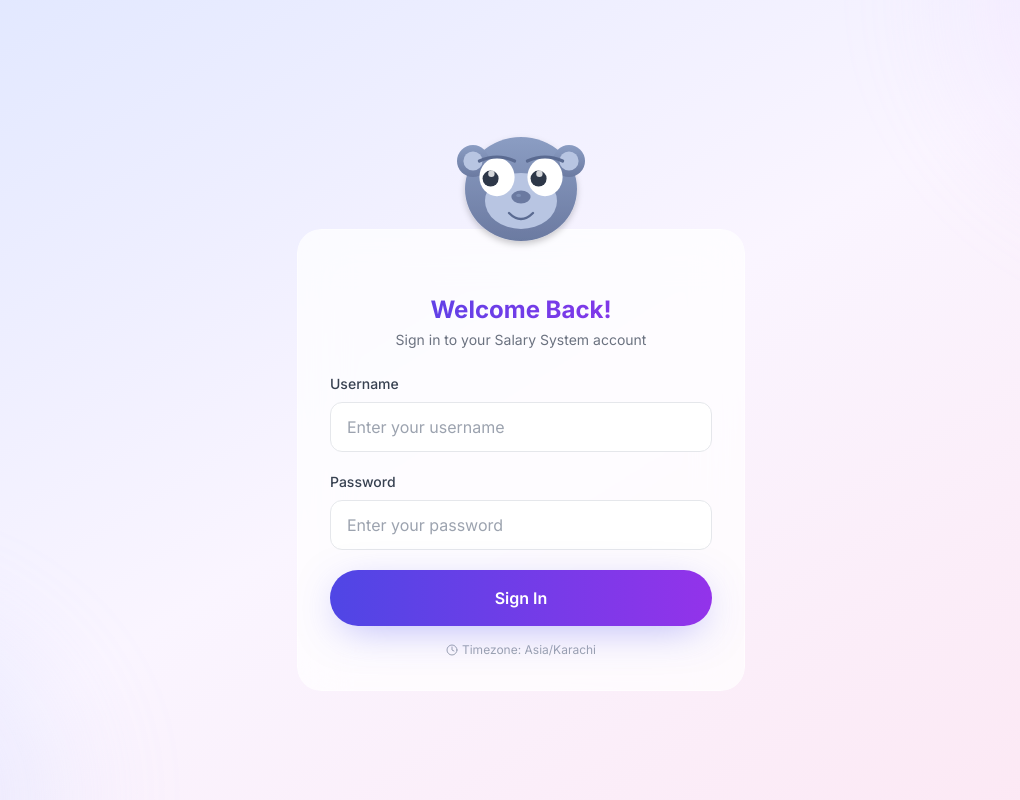
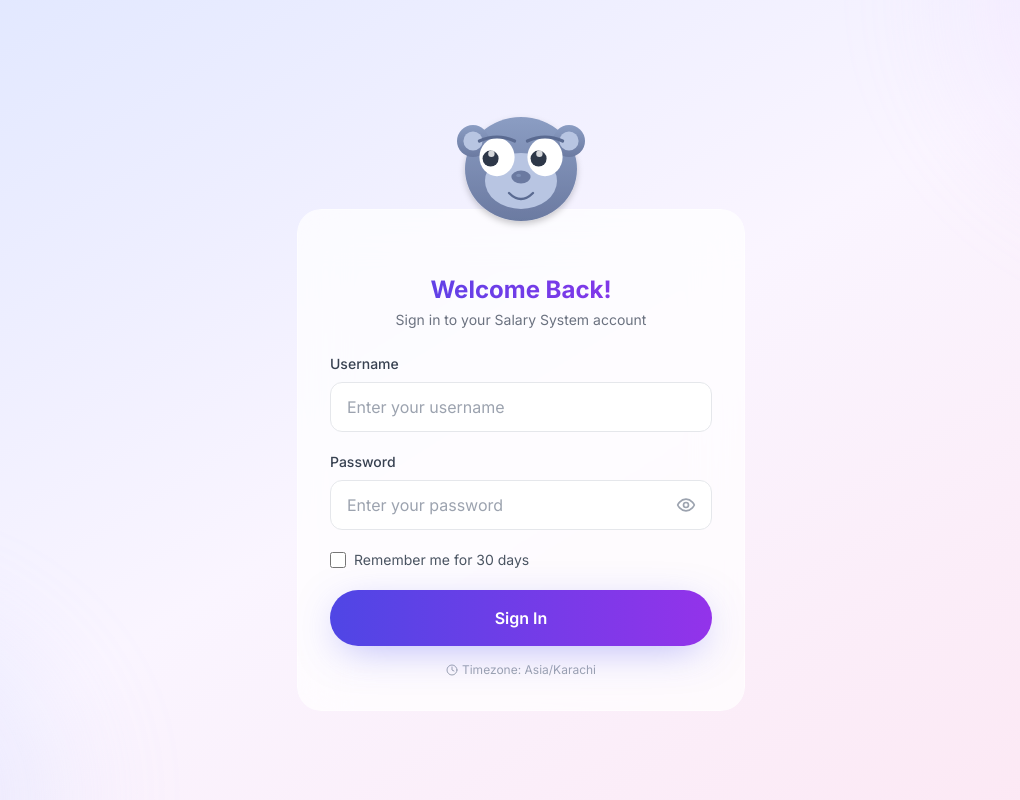
Before and after one commit to BytesPlatform-ops/sales_management, a Next.js app in the folder frontend/: page /login in a window 1280 px wide. Shown: the whole page, without its empty margins (119-1139 px from the left). Built offline with nearby package versions, Linux system fonts and the light colour scheme.

Commit message:
feat(login): remember me and show password
"Remember me for 30 days" keeps the session 30 days and remembers the
username on that device; otherwise a session lasts one shift (12 h).
An eye button shows or hides the password.

```diff
--- a/frontend/app/(auth)/login/page.tsx
+++ b/frontend/app/(auth)/login/page.tsx
@@ -1,9 +1,9 @@
 'use client';
 
-import { useState, useRef } from 'react';
+import { useState, useRef, useEffect } from 'react';
 import { useAuth } from '@/hooks/use-auth';
 import { motion, AnimatePresence } from 'framer-motion';
-import { Clock, AlertCircle, CheckCircle, Loader2 } from 'lucide-react';
+import { Clock, AlertCircle, CheckCircle, Loader2, Eye, EyeOff } from 'lucide-react';
 import { SpotlightCard } from '@/components/ui/SpotlightCard';
 import { GamifiedSubmitButton } from '@/components/ui/GamifiedSubmitButton';
 import { useRouter } from 'next/navigation';
@@ -223,6 +223,19 @@ export default function LoginPage() {
   const [error, setError] = useState('');
   const [attendance, setAttendance] = useState<AttendanceInfo | null>(null);
   const [isPasswordFocused, setIsPasswordFocused] = useState(false);
+  const [showPassword, setShowPassword] = useState(false);
+  const [remember, setRemember] = useState(false);
+
+  // "Remember me" also remembers the username on this device
+  useEffect(() => {
+    try {
+      const saved = localStorage.getItem('remembered_username');
+      if (saved) {
+        setUsername(saved);
+        setRemember(true);
+      }
+    } catch {}
+  }, []);
 
   // Use ref for role to avoid async state issues
   const userRoleRef = useRef<'hr' | 'agent' | 'developer' | null>(null);
@@ -233,7 +246,11 @@ export default function LoginPage() {
     setAttendance(null);
 
     try {
-      const result = await login(username, password);
+      const result = await login(username, password, remember);
+      try {
+        if (remember) localStorage.setItem('remembered_username', username);
+        else localStorage.removeItem('remembered_username');
+      } catch {}
 
       if (result?.attendance?.isNewRecord) {
         setAttendance(result.attendance);
@@ -401,18 +418,45 @@ export default function LoginPage() {
               <label className="block text-sm font-medium text-gray-700">
                 Password
               </label>
+              <div className="relative">
                 <motion.input
-                type="password"
+                  type={showPassword ? 'text' : 'password'}
                   placeholder="Enter your password"
                   value={password}
                   onChange={(e) => setPassword(e.target.value)}
-                onFocus={() => setIsPasswordFocused(true)}
+                  onFocus={() => setIsPasswordFocused(!showPassword)}
                   onBlur={() => setIsPasswordFocused(false)}
                   required
-                className="w-full px-4 py-3 bg-white/80 border border-gray-200 rounded-xl focus:ring-2 focus:ring-indigo-500 focus:border-transparent outline-none transition-all duration-200 text-gray-900 placeholder-gray-400"
+                  autoComplete="current-password"
+                  className="w-full pl-4 pr-12 py-3 bg-white/80 border border-gray-200 rounded-xl focus:ring-2 focus:ring-indigo-500 focus:border-transparent outline-none transition-all duration-200 text-gray-900 placeholder-gray-400"
                   whileFocus={{ scale: 1.01 }}
                 />
+                <button
+                  type="button"
+                  onClick={() => {
+                    setShowPassword((v) => !v);
+                    setIsPasswordFocused(false);
+                  }}
+                  onMouseDown={(e) => e.preventDefault()}
+                  className="absolute inset-y-0 right-0 flex items-center px-4 text-gray-400 hover:text-indigo-600 transition-colors"
+                  aria-label={showPassword ? 'Hide password' : 'Show password'}
+                  title={showPassword ? 'Hide password' : 'Show password'}
+                >
+                  {showPassword ? <EyeOff className="h-5 w-5" /> : <Eye className="h-5 w-5" />}
+                </button>
               </div>
+            </div>
+
+            {/* Remember me */}
+            <label className="flex items-center gap-2 text-sm text-gray-600 cursor-pointer select-none">
+              <input
+                type="checkbox"
+                checked={remember}
+                onChange={(e) => setRemember(e.target.checked)}
+                className="h-4 w-4 rounded border-gray-300 text-indigo-600 focus:ring-indigo-500"
+              />
+              Remember me for 30 days
+            </label>
 
             {/* Gamified Sign In Button */}
             <GamifiedSubmitButton
--- a/frontend/app/api/auth/login/route.ts
+++ b/frontend/app/api/auth/login/route.ts
@@ -40,6 +40,8 @@ export async function POST(request: NextRequest) {
   try {
     const body = await request.json();
     const { username, password } = body;
+    // "Remember me": stay signed in for 30 days; otherwise one shift (12 h)
+    const remember = body.remember === true;
 
     // Validate input
     if (!username || !password) {
@@ -89,7 +91,7 @@ export async function POST(request: NextRequest) {
     })
       .setProtectedHeader({ alg: 'HS256' })
       .setIssuedAt()
-      .setExpirationTime('7d')
+      .setExpirationTime(remember ? '30d' : '12h')
       .sign(JWT_SECRET);
 
     // 4. Handle attendance for agents (not HR)
--- a/frontend/hooks/use-auth.tsx
+++ b/frontend/hooks/use-auth.tsx
@@ -31,7 +31,7 @@ interface LoginResult {
 interface AuthContextType {
   user: User | null;
   loading: boolean;
-  login: (username: string, password: string) => Promise<LoginResult | null>;
+  login: (username: string, password: string, remember?: boolean) => Promise<LoginResult | null>;
   logout: () => void;
   isAuthenticated: boolean;
 }
@@ -66,8 +66,8 @@ export function AuthProvider({ children }: { children: ReactNode }) {
     }
   }
 
-  async function login(username: string, password: string): Promise<LoginResult | null> {
-    const response = await api.login(username, password);
+  async function login(username: string, password: string, remember = false): Promise<LoginResult | null> {
+    const response = await api.login(username, password, remember);
 
     if (response.data?.user) {
       setUser(response.data.user);
--- a/frontend/lib/api-client.ts
+++ b/frontend/lib/api-client.ts
@@ -79,10 +79,10 @@ class ApiClient {
   }
 
   // Auth
-  async login(username: string, password: string): Promise<ApiResponse<LoginResponse>> {
+  async login(username: string, password: string, remember = false): Promise<ApiResponse<LoginResponse>> {
     const response = await this.request<LoginResponse>('/auth/login', {
       method: 'POST',
-      body: JSON.stringify({ username, password }),
+      body: JSON.stringify({ username, password, remember }),
     });
 
     if (response.data?.token) {
```
Lines whose indentation alone changed are shown as unchanged.
